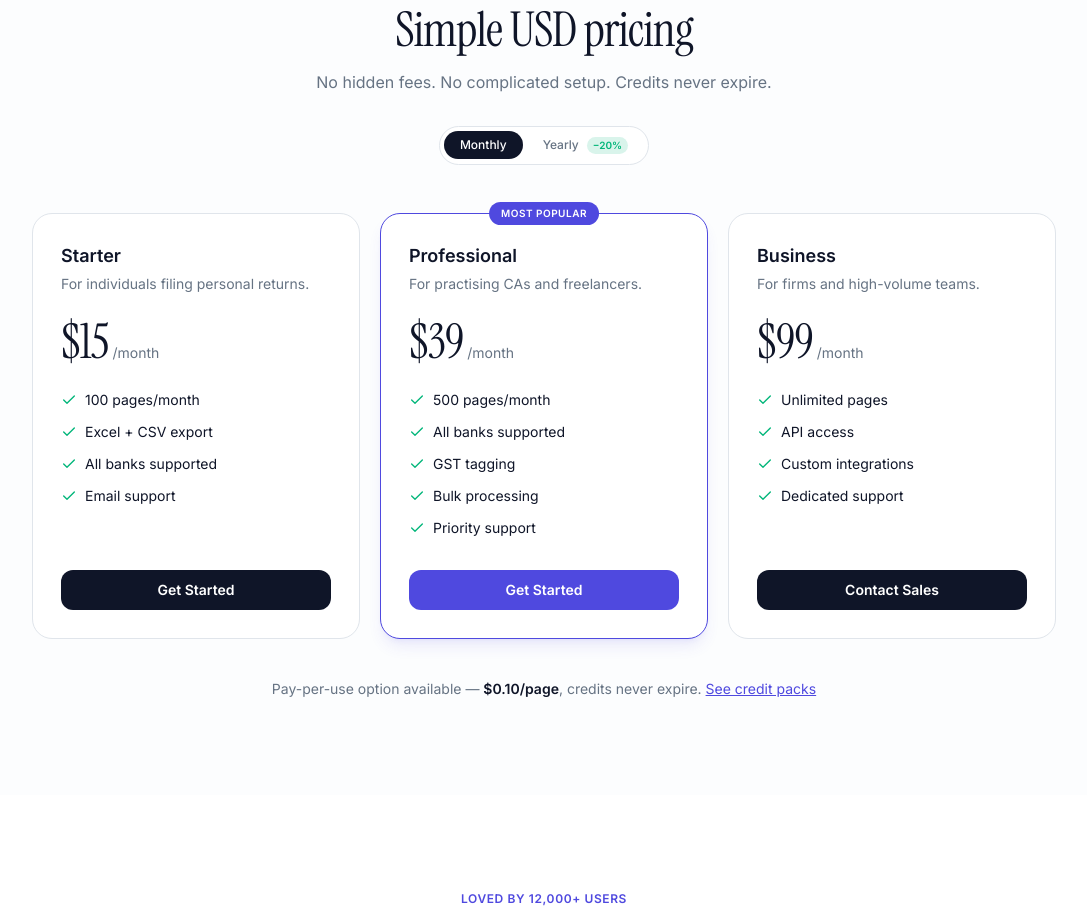
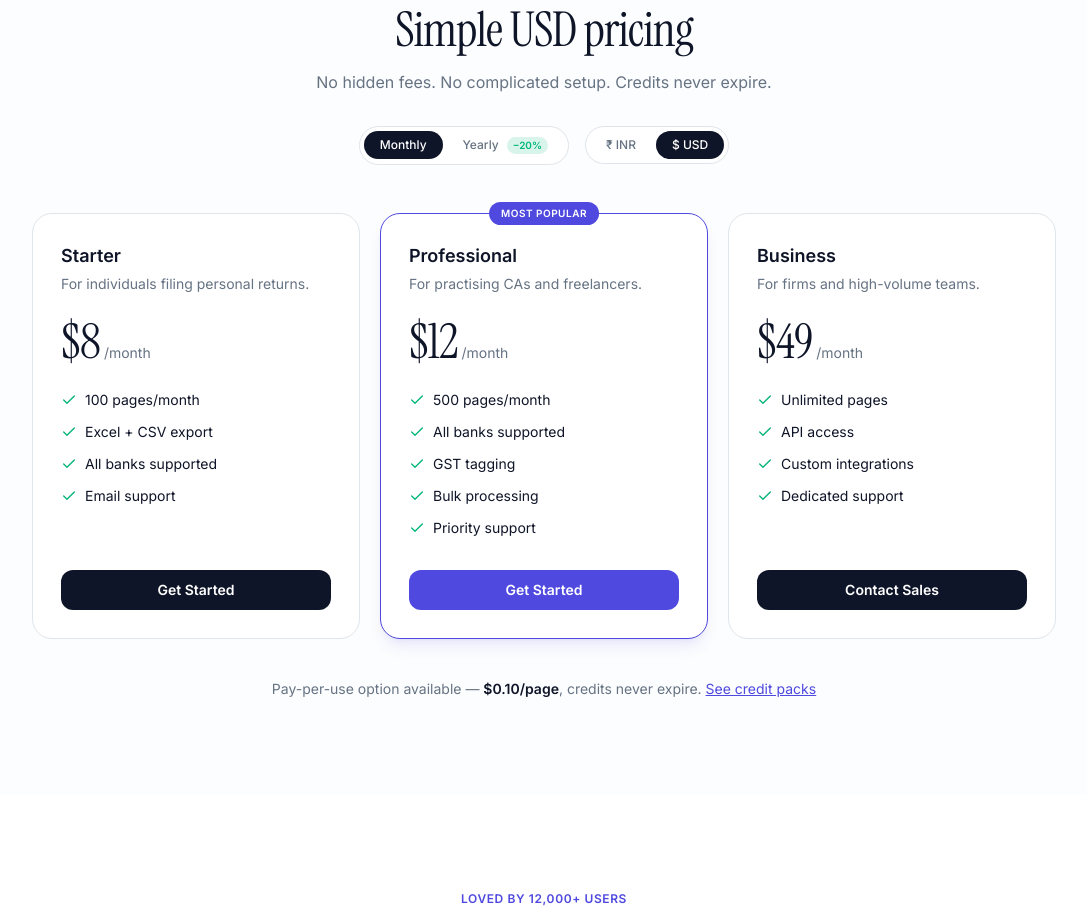
Before and after one commit to Badalu/parsify-landing, a Next.js app: page / in a window 1280 px wide. Shown: the part 3220-4141 px from the top of the page, without its empty margins (96-1183 px from the left). Built offline with nearby package versions, Linux system fonts and the light colour scheme.

Commit message:
Update pricing section to include INR and USD with timezone detection

```diff
--- a/app/components/landing-page.tsx
+++ b/app/components/landing-page.tsx
@@ -1,6 +1,6 @@
 "use client";
 
-import React, { useState } from "react";
+import React, { useState, useEffect } from "react";
 import Link from "next/link";
 import {
   Upload,
@@ -22,7 +22,17 @@ import {
 export function LandingPageClient() {
   const [yearly, setYearly] = useState(false);
   const [activeFaq, setActiveFaq] = useState<number | null>(null);
+  const [currency, setCurrency] = useState<"INR" | "USD">("INR");
   const dashboardUrl = process.env.NEXT_PUBLIC_DASHBOARD_URL || "http://localhost:8080";
+
+  useEffect(() => {
+    try {
+      const tz = Intl.DateTimeFormat().resolvedOptions().timeZone;
+      if (tz && !tz.toLowerCase().includes("asia/calcutta") && !tz.toLowerCase().includes("asia/kolkata")) {
+        setCurrency("USD");
+      }
+    } catch (e) {}
+  }, []);
 
   const features = [
     {
@@ -114,7 +124,7 @@ export function LandingPageClient() {
   const plans = [
     {
       name: "Starter",
-      monthly: 15,
+      monthly: { INR: 499, USD: 8 },
       desc: "For individuals filing personal returns.",
       features: ["100 pages/month", "Excel + CSV export", "All banks supported", "Email support"],
       cta: "Get Started",
@@ -122,7 +132,7 @@ export function LandingPageClient() {
     },
     {
       name: "Professional",
-      monthly: 39,
+      monthly: { INR: 999, USD: 12 },
       desc: "For practising CAs and freelancers.",
       features: [
         "500 pages/month",
@@ -136,7 +146,7 @@ export function LandingPageClient() {
     },
     {
       name: "Business",
-      monthly: 99,
+      monthly: { INR: 3999, USD: 49 },
       desc: "For firms and high-volume teams.",
       features: ["Unlimited pages", "API access", "Custom integrations", "Dedicated support"],
       cta: "Contact Sales",
@@ -408,7 +418,8 @@ export function LandingPageClient() {
               No hidden fees. No complicated setup. Credits never expire.
             </p>
 
-            <div className="mt-8 inline-flex items-center gap-1 rounded-full border border-border bg-card p-1">
+            <div className="mt-8 flex flex-col sm:flex-row items-center justify-center gap-4">
+              <div className="inline-flex items-center gap-1 rounded-full border border-border bg-card p-1">
                 <button
                   suppressHydrationWarning={true}
                   onClick={() => setYearly(false)}
@@ -431,11 +442,36 @@ export function LandingPageClient() {
                   </span>
                 </button>
               </div>
+
+              <div className="inline-flex items-center gap-1 rounded-full border border-border bg-card p-1">
+                <button
+                  suppressHydrationWarning={true}
+                  onClick={() => setCurrency("INR")}
+                  className={`rounded-full px-4 py-1.5 text-xs font-medium transition-colors ${
+                    currency === "INR" ? "bg-foreground text-background" : "text-muted-foreground"
+                  }`}
+                >
+                  ₹ INR
+                </button>
+                <button
+                  suppressHydrationWarning={true}
+                  onClick={() => setCurrency("USD")}
+                  className={`rounded-full px-4 py-1.5 text-xs font-medium transition-colors ${
+                    currency === "USD" ? "bg-foreground text-background" : "text-muted-foreground"
+                  }`}
+                >
+                  $ USD
+                </button>
+              </div>
+            </div>
           </div>
 
           <div className="mx-auto mt-12 grid max-w-5xl gap-5 md:grid-cols-3">
             {plans.map((p) => {
-              const price = yearly ? Math.round(p.monthly * 0.8) : p.monthly;
+              const basePrice = currency === "INR" ? p.monthly.INR : p.monthly.USD;
+              const price = yearly ? Math.round(basePrice * 0.8) : basePrice;
+              const symbol = currency === "INR" ? "₹" : "$";
+
               return (
                 <div
                   key={p.name}
@@ -453,12 +489,12 @@ export function LandingPageClient() {
                   <h3 className="text-lg font-semibold">{p.name}</h3>
                   <p className="mt-1 text-sm text-muted-foreground">{p.desc}</p>
                   <div className="mt-6 flex items-baseline gap-1">
-                    <span className="font-serif text-5xl">${price}</span>
+                    <span className="font-serif text-5xl">{symbol}{price}</span>
                     <span className="text-sm text-muted-foreground">/month</span>
                   </div>
                   {yearly && (
                     <p className="mt-1 text-xs text-muted-foreground font-sans">
-                      Billed ${price * 12}/year
+                      Billed {symbol}{price * 12}/year
                     </p>
                   )}
                   <ul className="mt-6 flex-1 space-y-3">
@@ -486,8 +522,9 @@ export function LandingPageClient() {
 
           <p className="mt-10 text-center text-sm text-muted-foreground">
             Pay-per-use option available —{" "}
-            <span className="font-semibold text-foreground">$0.10/page</span>, credits
-            never expire.{" "}
+            <span className="font-semibold text-foreground">
+              {currency === "INR" ? "₹5" : "$0.10"}/page
+            </span>, credits never expire.{" "}
             <a href={`${dashboardUrl}/pricing`} className="text-primary underline hover:text-primary/80">
               See credit packs
             </a>
```
Lines whose indentation alone changed are shown as unchanged.
